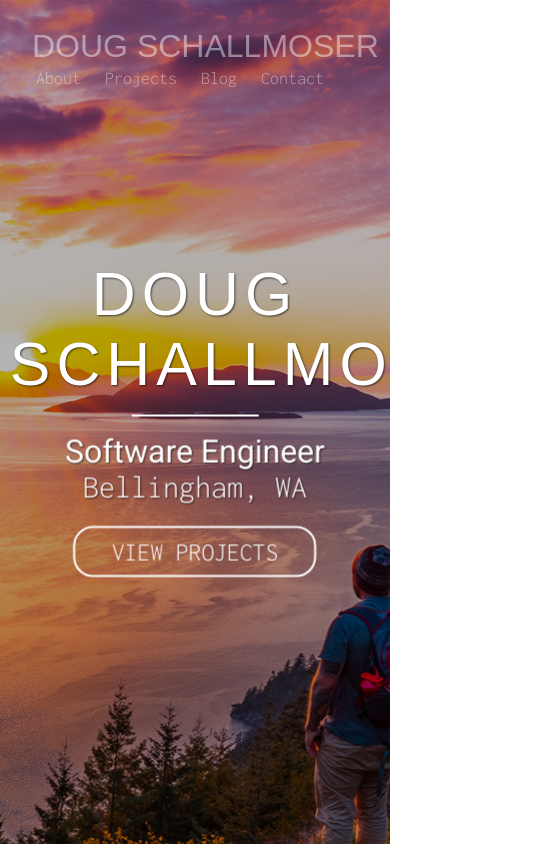
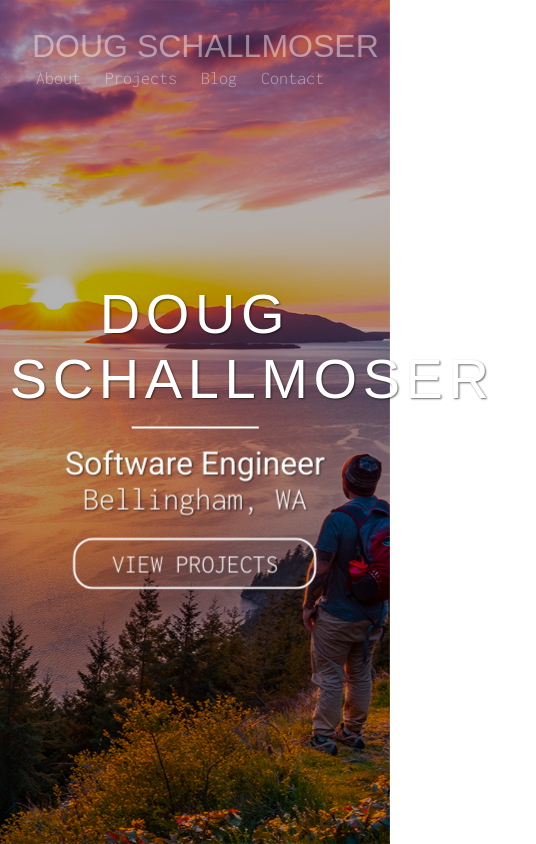
Before and after one commit to dougschallmoser/portfolio, a React (Create React App) app: page / in a window 390 px wide. Shown: the top 844 px of the page, 536 px wide, since content can reach past the window. Built offline with nearby package versions, Linux system fonts and the light colour scheme; no server answers; a web font is replaced by a local one.

Commit message:
update styling of project item hover

```diff
--- a/public/styles/main.css
+++ b/public/styles/main.css
@@ -119,18 +119,18 @@
 
 #splash-container {
   width: 100vw;
-  height: 120vh;
+  height: 100vh;
 }
 
 #splash {
   background-image: url(../splash.jpg);
   background-repeat: no-repeat;
   background-position: 100%;
+  background-attachment: fixed;
   background-size: cover;
   -webkit-background-size: cover;
   -moz-background-size: cover;
   -ms-background-size: cover;
-  -webkit-background-size: cover;
   height: 100%;
   transform: scale(1);
   animation: shrink 5s 1 alternate;
@@ -164,7 +164,7 @@
   text-align: center;
   width: 90%;
   position: absolute;
-  top: 40%;
+  top: 50%;
   left: 50%;
   transform: translate(-50%, -50%);
   z-index: 1;
@@ -345,10 +345,6 @@
   background: #fff;
 }
 
-section:nth-child(2) {
-  clip-path: polygon(0 0, 100% 0, 100% 85%, 0 100%);
-}
-
 section:nth-child(4) {
   clip-path: polygon(0 0%, 100% 15%, 100% 100%, 0 85%);
 }
@@ -412,18 +408,27 @@ section:nth-child(6) {
   font-weight: 300;
 }
 
+#hidden-languages {
+  position: absolute;
+  left: 50%;
+  transform: translate(-50%);
+  color: #fff;
+  font-size: 1.2em;
+  padding: 4px 10px;
+  bottom: 5%;
+  border: 2px solid #c0a583;
+  background: #353535;
+}
+
 .project-overlay {
-  background: rgb(184, 159, 120, 0.93);
+  background: rgb(184, 159, 120, 0.95);
   width: 100%;
   height: 100%;
   transition: 0.5s ease;
 }
 
 .project-overlay-hover {
-  background: rgba(0,0,0,0.6);
-  width: 100%;
-  height: 100%;
-  transition: 0.5s ease;
+  background: none;
 }
 
 #blog, #skills {
@@ -681,7 +686,7 @@ section:nth-child(6) {
   }
 
   .splash-name {
-    font-size: 3.8em;
+    font-size: 3.5em;
   }
 
   .splash-bio {
@@ -711,10 +716,6 @@ section:nth-child(6) {
   #about-skills {
     font-size: 24px;
     padding-bottom: 25px;
-  }
-
-  section:nth-child(2) {
-    clip-path: polygon(0 0, 100% 0, 100% 95%, 0 100%);
   }
 
   section:nth-child(4) {
```
